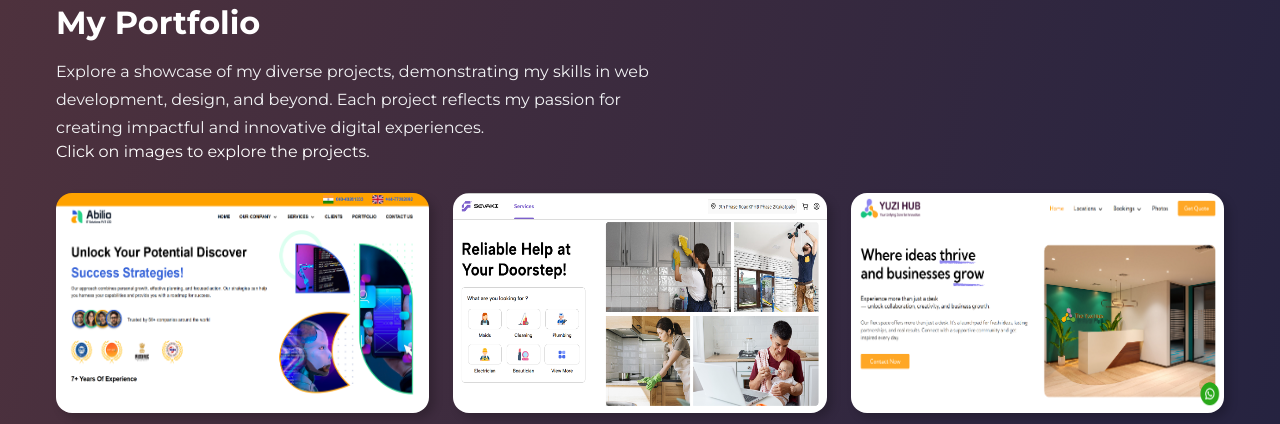
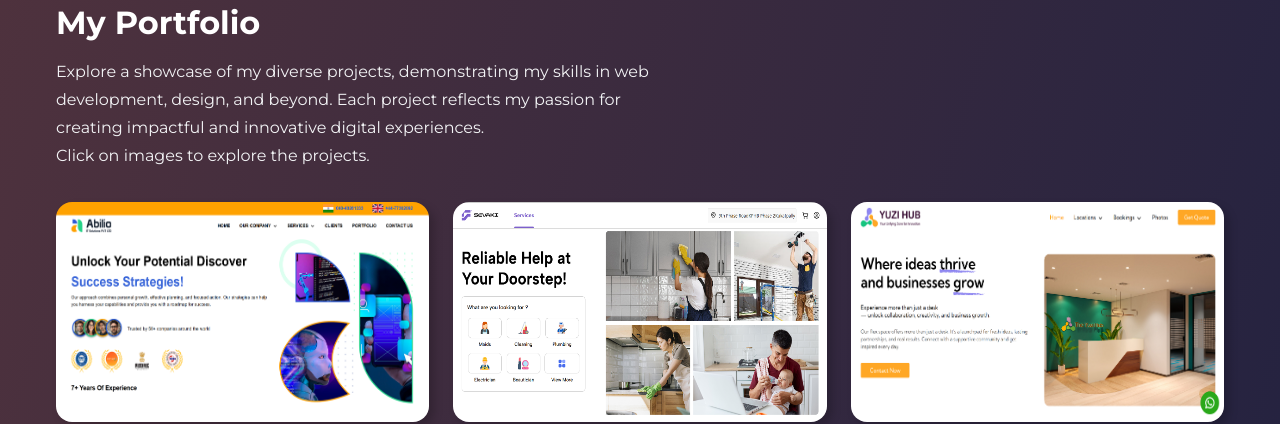
Before and after one commit to Janganpalli-Vishal/vishal-portfolio, a plain HTML site: page index.html in a window 1280 px wide. Shown: the part 2389-2813 px from the top of the page. Drawn offline with nearby package versions, Linux system fonts and the light colour scheme.

```diff
--- a/index.html
+++ b/index.html
@@ -129,7 +129,7 @@
       web development, design, and beyond. Each project reflects my passion
       for creating impactful and innovative digital experiences.
     </p>
-    <p>Click on images to explore the projects.</p>
+    <p class="section__description">Click on images to explore the projects.</p>
     <div class="portfolio__grid">
       <div class="portfolio__card">
         <a href="https://abilioit.com/" target="_blank">
```
